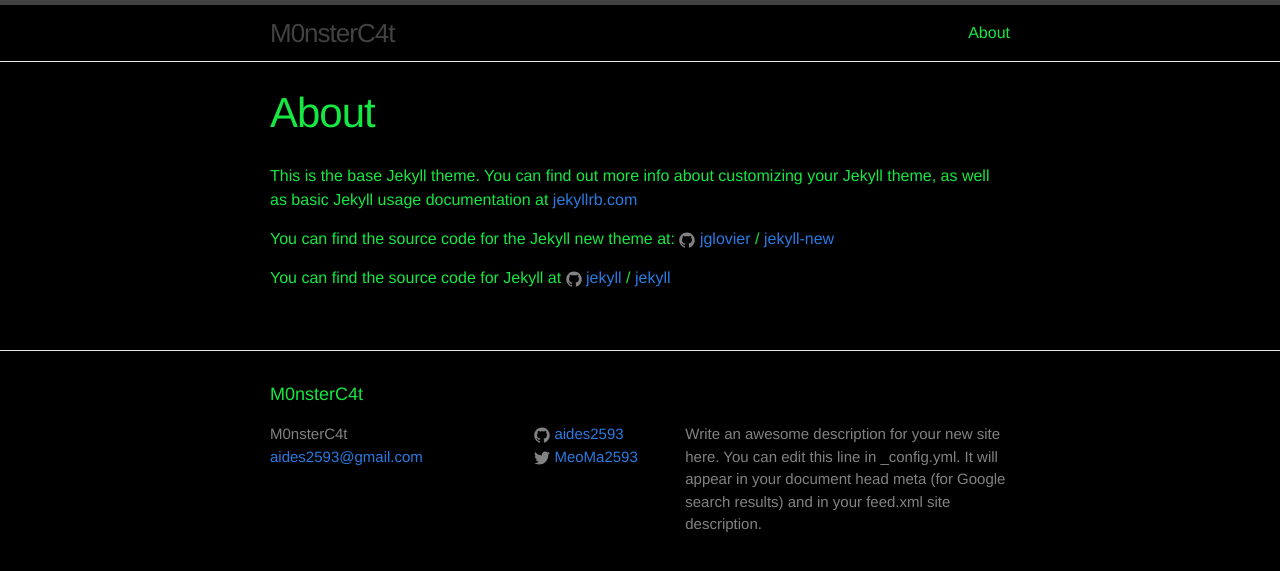
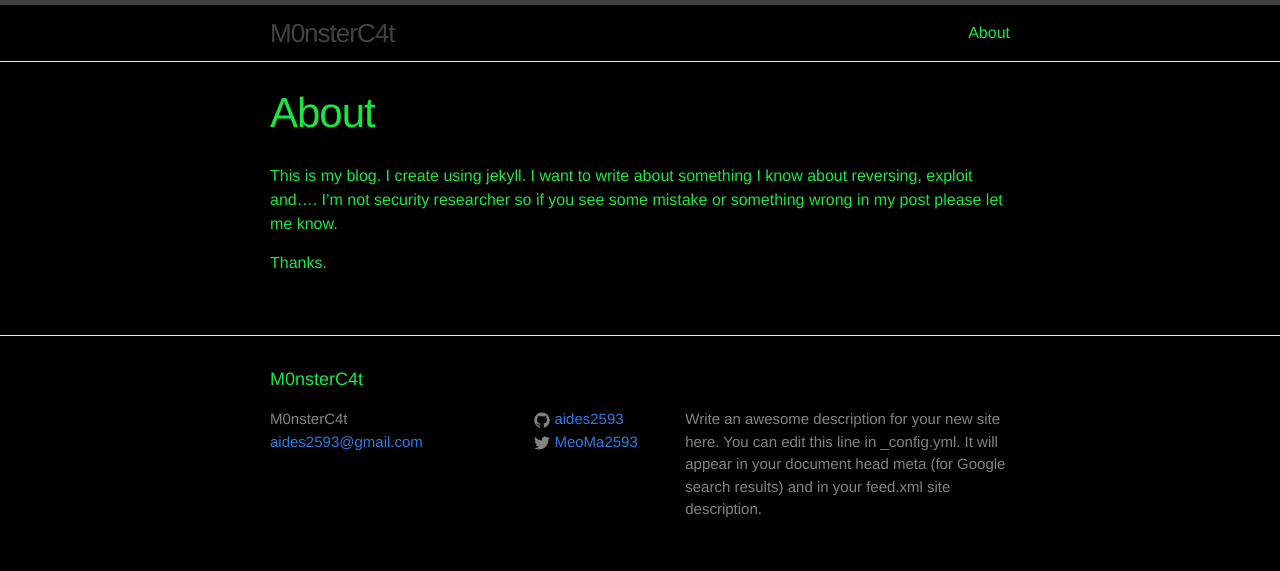
Before and after one commit to Aides2593/aides2593.github.io, a Jekyll site: the page built from about.md, in a window 1280 px wide. Shown: the top 571 px of the page. Built offline with Jekyll 4.4.1, drawn with Linux system fonts in a browser that asks for light colours.

Commit message:
something about

```diff
--- a/about.md
+++ b/about.md
@@ -4,12 +4,6 @@
 permalink: /about/
 ---
 
-This is the base Jekyll theme. You can find out more info about customizing your Jekyll theme, as well as basic Jekyll usage documentation at [jekyllrb.com](http://jekyllrb.com/)
+This is my blog. I create using jekyll. I want to write about something I know about reversing, exploit and.... I'm not security researcher so if you see some mistake or something wrong in my post please let me know.
 
-You can find the source code for the Jekyll new theme at:
-{% include icon-github.html username="jglovier" %} /
-[jekyll-new](https://github.com/jglovier/jekyll-new)
-
-You can find the source code for Jekyll at
-{% include icon-github.html username="jekyll" %} /
-[jekyll](https://github.com/jekyll/jekyll)
+Thanks.
```
